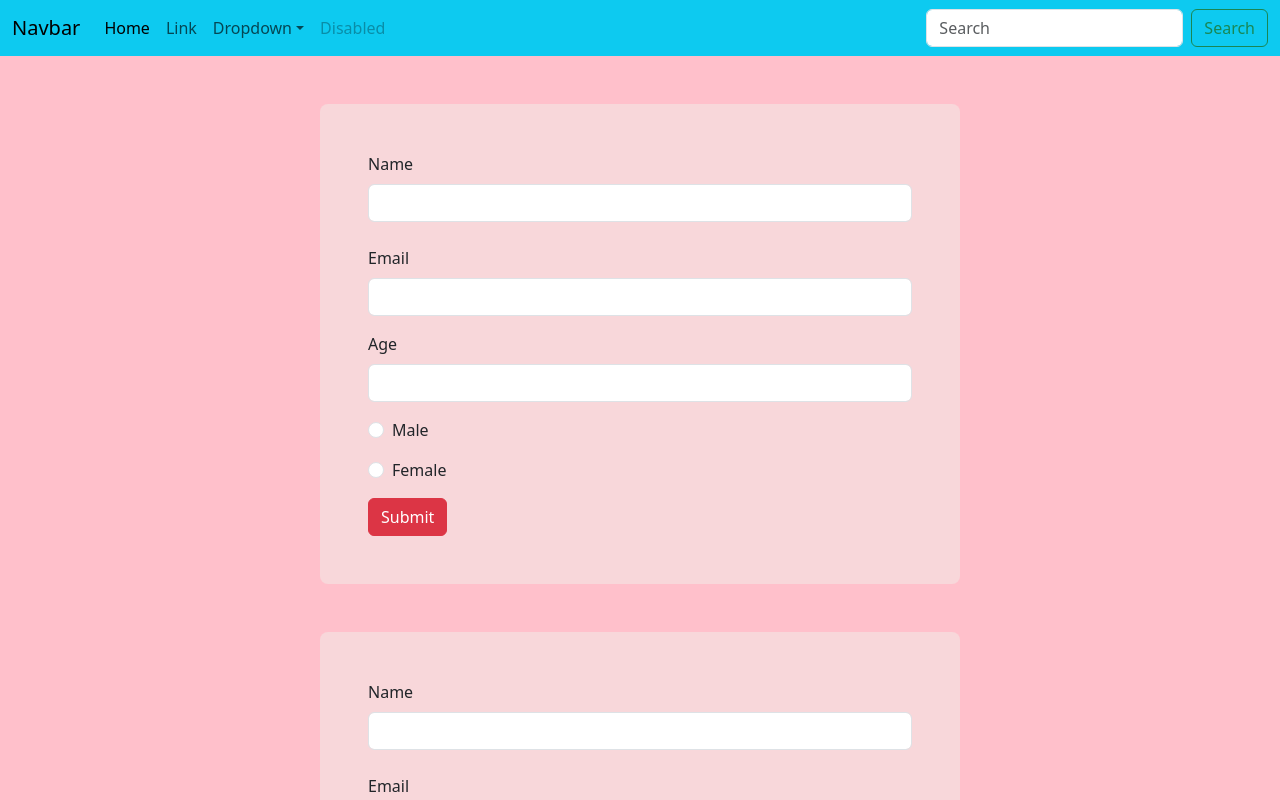
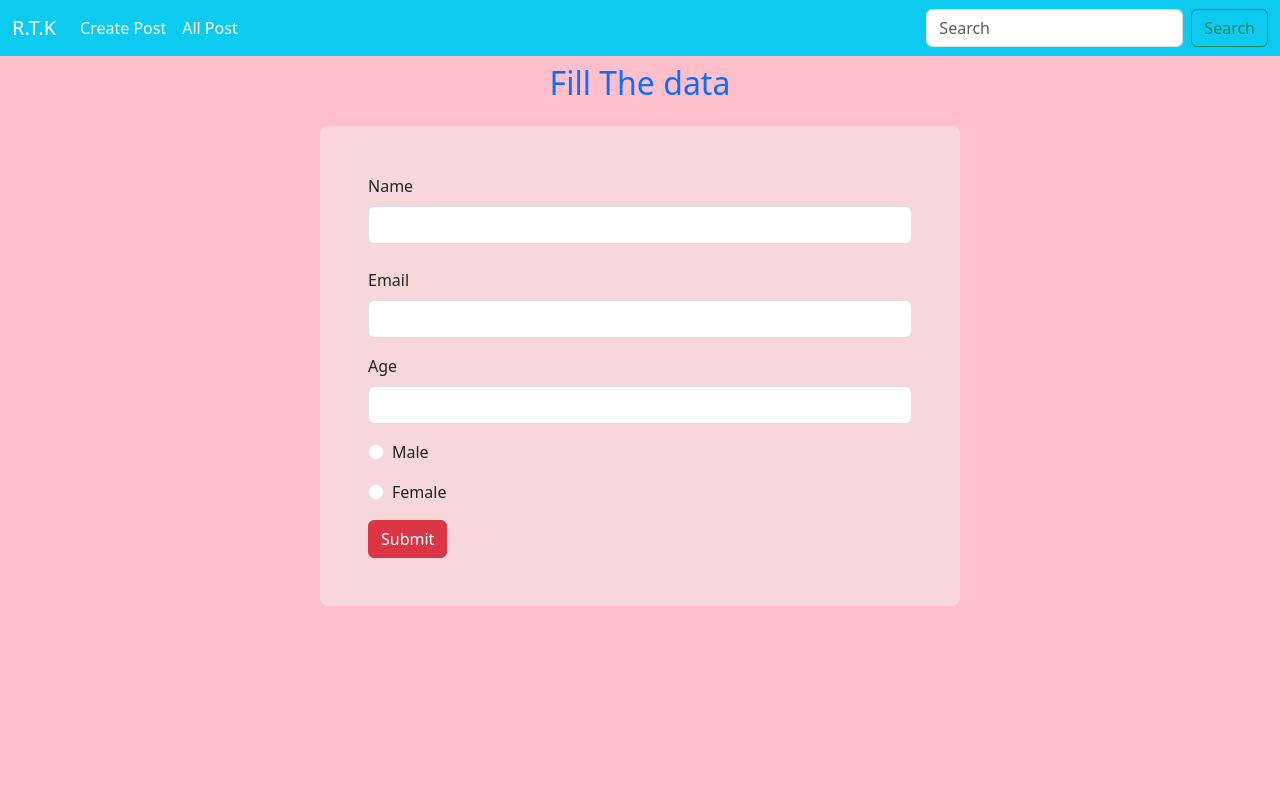
Before and after one commit to ritikmaurya4747/Redux-C_R_U_D, a React (Vite) app: page / in a window 1280 px wide. Shown: the top 800 px of the page. Built offline with nearby package versions, Linux system fonts and the light colour scheme.

Commit message:
adding logic to see data inside read compo without hitting button

```diff
--- a/src/App.jsx
+++ b/src/App.jsx
@@ -2,6 +2,7 @@ import React from "react";
 import Navbar from "./components/Navbar";
 import Create from "./components/Create";
 import { BrowserRouter, Route, Routes } from "react-router-dom";
+import Read from "./components/Read";
 
 function App() {
   return (
@@ -10,8 +11,8 @@ function App() {
         <Navbar />
         <Routes>
           <Route path="/" element={<Create />} />
+          <Route path="/read" element={<Read/>}/>
         </Routes>
-        <Create />
       </BrowserRouter>
     </>
   );
--- a/src/app/store.js
+++ b/src/app/store.js
@@ -1,5 +1,5 @@
 import { configureStore } from "@reduxjs/toolkit";
-import { userDetail } from "../features/userDetailSlice";
+import  userDetail  from "../features/userDetailSlice";
 
 export const store = configureStore({
     reducer : {
--- a/src/components/Create.jsx
+++ b/src/components/Create.jsx
@@ -1,10 +1,12 @@
 import React, { useState } from "react";
 import { useDispatch } from "react-redux";
 import { createUser } from "../features/userDetailSlice";
+import { useNavigate } from "react-router-dom";
 
 function Create() {
   const [users, setUsers] = useState({});
 
+  const navigate = useNavigate();
   const dispatch = useDispatch();
 
   const getUserData = (e) => {
@@ -13,14 +15,16 @@ function Create() {
 
   const handleSubmit = (e) => {
     e.preventDefault();
-    console.log("Users", users); // This should now log name and email
+    console.log("Users", users);
     dispatch(createUser(users));
+    navigate("/read");
   };
 
   return (
     <div>
+    <h2 className="text-center text-primary mt-2">Fill The data</h2>
       <form
-        className="w-50 mx-auto my-5 bg-danger-subtle p-5 rounded-3"
+        className="w-50 mx-auto my-4 bg-danger-subtle p-5 rounded-3"
         onSubmit={handleSubmit}
       >
         <div className="mb-4">
@@ -30,8 +34,8 @@ function Create() {
           <input
             type="text"
             className="form-control"
-            name="name" // Added name attribute
-            id="name" // Added id for better association with label
+            name="name"
+            id="name"
             onChange={getUserData}
           />
         </div>
@@ -42,8 +46,8 @@ function Create() {
           <input
             type="email"
             className="form-control"
-            name="email" // Added name attribute
-            id="email" // Added id for better association with label
+            name="email"
+            id="email"
             onChange={getUserData}
           />
         </div>
@@ -54,8 +58,8 @@ function Create() {
           <input
             type="text"
             className="form-control"
-            name="age" // Added name attribute
-            id="age" // Added id for better association with label
+            name="age"
+            id="age"
             onChange={getUserData}
           />
         </div>
--- a/src/components/Navbar.jsx
+++ b/src/components/Navbar.jsx
@@ -1,11 +1,12 @@
 import React from 'react';
+import { Link } from 'react-router-dom';
 
 function Navbar() {
   return (
     <>
       <nav className="navbar navbar-expand-lg bg-info">
         <div className="container-fluid">
-          <a className="navbar-brand" href="#">Navbar</a>
+          <a className="navbar-brand text-white fw-fw-semibold" >R.T.K</a>
           <button
             className="navbar-toggler"
             type="button"
@@ -17,15 +18,15 @@ function Navbar() {
           >
             <span className="navbar-toggler-icon"></span>
           </button>
-          <div className="collapse navbar-collapse" id="navbarSupportedContent">
+          <div className="collapse navbar-collapse" >
             <ul className="navbar-nav me-auto mb-2 mb-lg-0">
-              <li className="nav-item">
-                <a className="nav-link active" aria-current="page" href="#">Home</a>
+              <li className="nav-item ">
+                <Link to="/" className="nav-link active text-white fw-fw-semibold" >Create Post</Link>
               </li>
               <li className="nav-item">
-                <a className="nav-link" href="#">Link</a>
+                <Link to="/read" className="nav-link text-white fw-fw-semibold">All Post</Link>
               </li>
-              <li className="nav-item dropdown">
+              {/* <li className="nav-item dropdown">
                 <a
                   className="nav-link dropdown-toggle"
                   href="#"
@@ -41,10 +42,10 @@ function Navbar() {
                   <li><hr className="dropdown-divider" /></li>
                   <li><a className="dropdown-item" href="#">Something else here</a></li>
                 </ul>
-              </li>
-              <li className="nav-item">
+              </li> */}
+              {/* <li className="nav-item">
                 <a className="nav-link disabled" aria-disabled="true">Disabled</a>
-              </li>
+              </li> */}
             </ul>
             <form className="d-flex" role="search">
               <input
--- /dev/null
+++ b/src/components/Read.jsx
@@ -0,0 +1,36 @@
+import React, { useEffect } from "react";
+import { useDispatch, useSelector } from "react-redux";
+import { showUser } from "../features/userDetailSlice";
+
+function Read() {
+    const dispatch = useDispatch()
+    const allData = useSelector((state) => state.app);
+    useEffect(() => {
+        dispatch(showUser())
+    },[])
+  return (
+    <>
+      <h2 className="text-center text-primary p-2">All Data</h2>
+      <div className="card  w-50 mx-auto bg-danger-subtle">
+        <div className="card-body">
+          <h5 className="card-title">Card title</h5>
+          <h6 className="card-subtitle mb-2 text-body-secondary">
+            Card subtitle
+          </h6>
+          <p className="card-text">
+            Some quick example text to build on the card title and make up the
+            bulk of the card's content.
+          </p>
+          <a href="#" className="card-link">
+            Card link
+          </a>
+          <a href="#" className="card-link">
+            Another link
+          </a>
+        </div>
+      </div>
+    </>
+  );
+}
+
+export default Read;
--- a/src/features/userDetailSlice.js
+++ b/src/features/userDetailSlice.js
@@ -1,26 +1,39 @@
-import { createSlice , createAsyncThunk } from "@reduxjs/toolkit";
-
+import { createSlice, createAsyncThunk } from "@reduxjs/toolkit";
 
 // Action Creators
-export const createUser = createAsyncThunk("createUser", async (data,{rejectWithValue}) => {
-    const response = await fetch('https://6713558d6c5f5ced6626146a.mockapi.io/crud',{
+export const createUser = createAsyncThunk("createUser", async (data, { rejectWithValue }) => {
+    const response = await fetch('https://6713558d6c5f5ced6626146a.mockapi.io/crud', {
         method: "POST",
         headers: {
             'Content-Type': 'application/json'
         },
         body: JSON.stringify(data)
     });
+
     try {
         const result = await response.json();
         return result;
     } catch (error) {
-        return rejectWithValue("Couldn't find data ", +error)
+        return rejectWithValue(error.message); directly
     }
-})
+});
+
+// Read Action
+export const showUser = createAsyncThunk("showUser", async (args, { rejectWithValue }) => {
+    const response = await fetch("https://6713558d6c5f5ced6626146a.mockapi.io/crud");
+
+    try {
+        const result = await response.json();
+        return result;
+    } catch (error) {
+        return rejectWithValue(error.message); directly
+    }
+});
+
 export const userDetail = createSlice({
     name: "userDetail",
     initialState: {
-        users:[],
+        users: [],
         loading: false,
         error: null,
     },
@@ -28,17 +41,26 @@ export const userDetail = createSlice({
         [createUser.pending]: (state) => {
             state.loading = true;
         },
-            [createUser.fulfilled]: (state,action) => {
+        [createUser.fulfilled]: (state, action) => {
             state.loading = false;
             state.users.push(action.payload);
         },
-            [createUser.rejected]: (state,action) => {
+        [createUser.rejected]: (state, action) => {
             state.loading = false;
-                state.error = action.payload.message;
-
+            state.error = action.payload;
+        },
+        [showUser.pending]: (state) => {
+            state.loading = true;
+        },
+        [showUser.fulfilled]: (state, action) => {
+            state.loading = false;
+            state.users = action.payload;
+        },
+        [showUser.rejected]: (state, action) => {
+            state.loading = false;
+            state.error = action.payload;
         },
     }
-
 });
 
 export default userDetail.reducer;
```
Also changed, not shown: 1 other file (tests, documents, lock files or other folders). Lines whose indentation alone changed are shown as unchanged.
